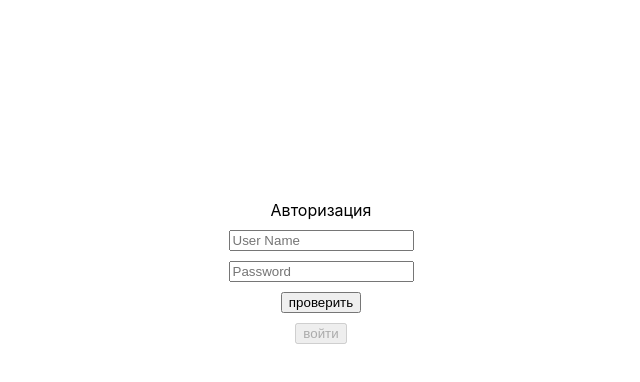
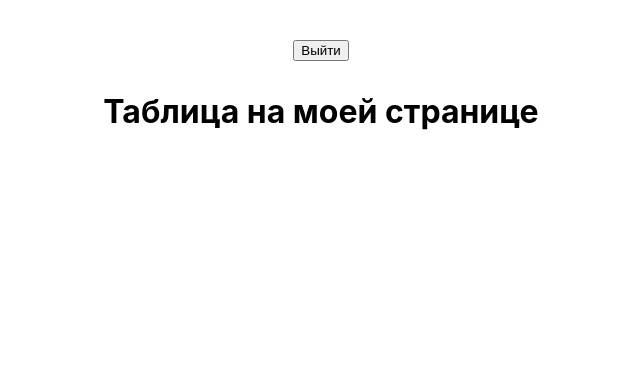
Before and after one commit to Chistik-AE/cheldon, a React (Create React App) app: page /logIn in a window 1280 px wide. Shown: the top 382 px of the page, without its empty margins (319-959 px from the left). Built offline with nearby package versions, Linux system fonts and the light colour scheme.

Commit message:
мдаа.. почти всё время боролся с ошибкой чтения json..

```diff
--- a/package.json
+++ b/package.json
@@ -6,6 +6,7 @@
     "@testing-library/jest-dom": "^5.17.0",
     "@testing-library/react": "^13.4.0",
     "@testing-library/user-event": "^13.5.0",
+    "file-system": "^2.2.2",
     "react": "^18.2.0",
     "react-dom": "^18.2.0",
     "react-scripts": "5.0.1",
--- a/src/App.css
+++ b/src/App.css
@@ -38,15 +38,3 @@
     transform: rotate(360deg);
   }
 }
-
-
-
-.inputBlock {
-display: flex;
-flex-wrap: wrap;
-align-items: center;
-flex-direction: column;
-gap: 10px;
-margin-top: 200px;
-cursor: auto;
-}
--- a/src/App.js
+++ b/src/App.js
@@ -1,13 +1,15 @@
 import logo from './logo.svg';
 import './App.css';
-import InputBlock from './inputBlock/InputBlock';
-
+import LogIn from './logIn/LogIn';
+import MySpace from './mySpace/MySpace';
+import data from './mySpace/dataBase.json'
 
 
 function App() {
   return (
     <div className="App">
-      <InputBlock />
+      {/*       <LogIn />  */}
+      <MySpace />
     </div>
   );
 }
--- a/src/inputBlock/InputBlock.js
+++ b/src/logIn/LogIn.js
@@ -1,8 +1,8 @@
 import React, { useState } from 'react'
-import '../App.css'
+import './logIn.css'
 
 
-export default function InputBlock() {
+export default function LogIn() {
     const [userName, setUserName] = useState('');
     const [userPassword, setUserPassword] = useState('');
     const [userRole, setUserRole] = useState('');
@@ -33,7 +33,7 @@ export default function InputBlock() {
 
 
     return (
-        <div className='inputBlock'>
+        <div className='logIn'>
             Авторизация
             <input type='email' placeholder='User Name' id='email' value={userName} onChange={(event) => setUserName(event.target.value)} required />
             <input type='password' placeholder='Password' id='password' value={userPassword} onChange={(event) => setUserPassword(event.target.value)} required />
@@ -46,6 +46,4 @@ export default function InputBlock() {
         </div>
     )
 
-
-
 }
--- /dev/null
+++ b/src/logIn/logIn.css
@@ -0,0 +1,9 @@
+.logIn {
+    display: flex;
+    flex-wrap: wrap;
+    align-items: center;
+    flex-direction: column;
+    gap: 10px;
+    margin-top: 200px;
+    cursor: auto;
+    }
--- /dev/null
+++ b/src/mySpace/MySpace.js
@@ -0,0 +1,104 @@
+import React, { useState } from 'react'
+import './mySpace.css'
+import data from './dataBase.json'
+
+
+
+export default function MySpace() {
+
+
+
+
+    const newData = data.map(Object.values);
+
+
+
+    /* let res = newData.map(function (item) {
+        return
+
+        <tr key={item.id}>
+            <td className='call'>{item.rdv_src_cd}</td>
+            <td className='call'>{item.bdm_name}</td>
+            <td className='call'>{item.run_params}</td>
+            <td className='call'>{item.max_finish_dttm}</td>
+            <td className='call'>{item.count_records}</td>
+            <td className='call'>{item.run_last_state}</td>
+            <td className='call'>{item.type_flow}</td>
+        </tr>;
+    });
+
+    return <table>
+        <thead>
+            <tr>
+                <td>Название</td>
+                <td>Стоимость</td>
+                <td>Стоимость</td>
+                <td>Стоимость</td>
+                <td>Стоимость</td>
+                <td>Стоимость</td>
+                <td>Стоимость</td>
+            </tr>
+        </thead>
+        <tbody>
+            {res}
+        </tbody>
+    </table>; */
+
+
+    return (
+
+
+
+
+        <div className='mySpace' >
+            <div className='buttomOut'>
+                <button className='logOut'  >
+                    Выйти
+                </button>
+            </div>
+            <div >
+                <div >
+                    <h1>
+                        Таблица на моей странице
+                    </h1>
+                </div>
+                <div>
+                    {/*  <table className='myTable'>
+                        <thead className='call'>
+                            <td className='call'>rdv_src_cd</td>
+                            <td className='call'>bdm_name</td>
+                            <td className='call'>run_params</td>
+                            <td className='call'>max_finish_dttm</td>
+                            <td className='call'>count_records</td>
+                            <td className='call'>run_last_state</td>
+                            <td className='call'>type_flow</td>
+                        </thead>
+                        <tbody>
+                            <% for (let index = 0; index < newData.length; index++) {
+                                const element = array[index];
+
+                            }  {
+                                <tr>
+                                    <td></td>
+                                    <td></td>
+                                    <td></td>
+                                    <td></td>
+                                    <td></td>
+                                    <td></td>
+                                    <td></td>
+                                </tr>
+                            }; %>}
+
+                        </tbody>
+                    </table> */}
+                </div>
+
+            </div>
+        </div >
+    )
+
+
+
+
+
+}
--- /dev/null
+++ b/src/mySpace/dataBase.json
@@ -0,0 +1,56 @@
+[
+    {
+        "rdv_src_cd": "RKK",
+        "bdm_name": "bdm.application",
+        "run_params": "wf_mart_offer_matrix",
+        "max_finish_dttm": "2023-06-18 13:57:22+00:00",
+        "count_records": 10,
+        "run_last_state": "success",
+        "type_flow": "RDV"
+    },
+    {
+        "rdv_src_cd": "RKK",
+        "bdm_name": "bdm.application",
+        "run_params": "wf_mart_pti",
+        "max_finish_dttm": "2023-06-21 05:15:26+00:00",
+        "count_records": 10,
+        "run_last_state": "success",
+        "type_flow": "RDV"
+    },
+    {
+        "rdv_src_cd": "RKK",
+        "bdm_name": "bdm.application",
+        "run_params": "wf_mart_pti",
+        "max_finish_dttm": "2023-06-21 05:15:26+00:00",
+        "count_records": 10,
+        "run_last_state": "success",
+        "type_flow": "IDL"
+    },
+    {
+        "rdv_src_cd": "RKK",
+        "bdm_name": "bdm.application",
+        "run_params": "wf_mart_decision_result",
+        "max_finish_dttm": "2023-06-21 05:15:08+00:00",
+        "count_records": 10,
+        "run_last_state": "success",
+        "type_flow": "RDV"
+    },
+    {
+        "rdv_src_cd": "RKK",
+        "bdm_name": "bdm.application",
+        "run_params": "wf_mart_decision_result",
+        "max_finish_dttm": "2023-06-21 05:15:08+00:00",
+        "count_records": 10,
+        "run_last_state": "success",
+        "type_flow": "IDL"
+    },
+    {
+        "rdv_src_cd": "RKK",
+        "bdm_name": "bdm.application",
+        "run_params": "wf_mart_offer_matrix",
+        "max_finish_dttm": "2023-06-18 13:57:22+00:00",
+        "count_records": 10,
+        "run_last_state": "success",
+        "type_flow": "IDL"
+    }
+]
--- /dev/null
+++ b/src/mySpace/mySpace.css
@@ -0,0 +1,25 @@
+.mySpace {
+    display: flex;
+    flex-wrap: wrap;
+    align-items: center;
+    flex-direction: column;
+    gap: 10px;
+    }
+
+
+    .logOut {
+        margin-top: 40px;
+    }
+
+    .myTable {
+        border: 2px solid black;
+    }
+
+    .cell {
+        border: 2px solid black;
+    }
+
+    .buttomOut {
+        display: flex;
+        flex-wrap: wrap;
+    }
```
Also changed, not shown: Dota.jpg (deleted), 1 other file (tests, documents, lock files or other folders).
